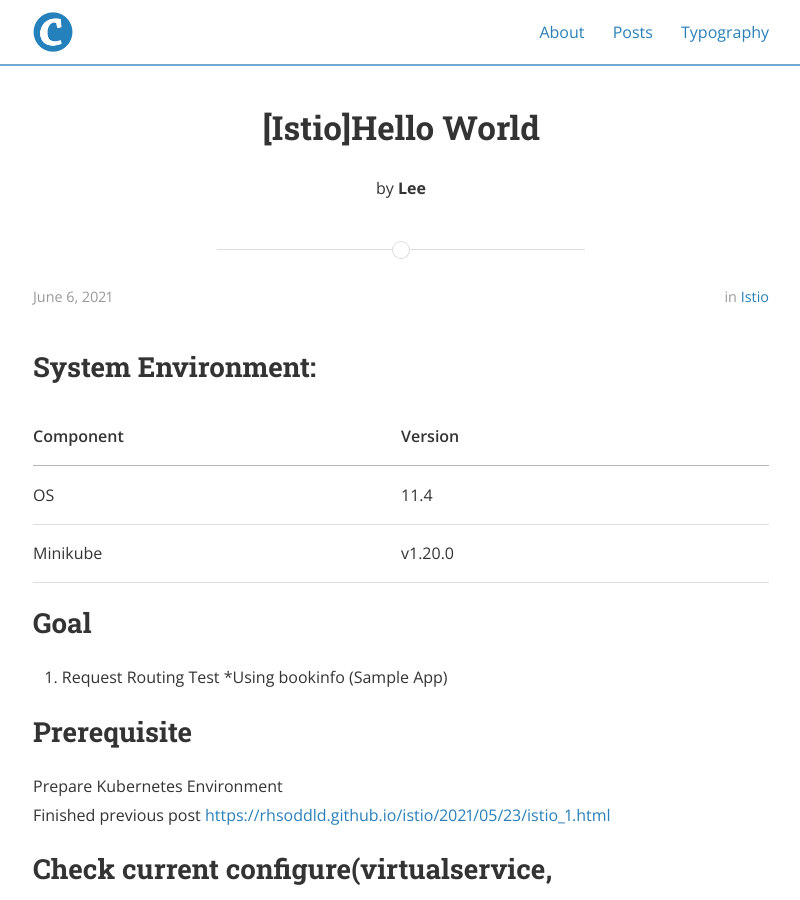
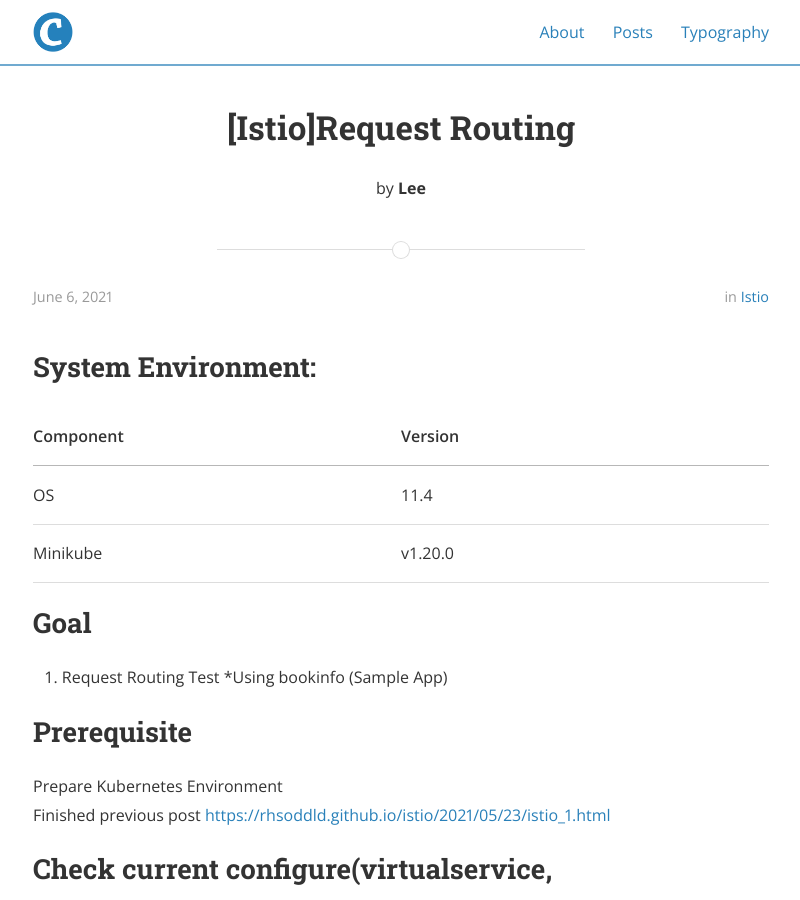
Before and after one commit to rhsoddld/rhsoddld.github.io, a Jekyll site: the page built from _posts/2021-06-06-istio_2.md, in a window 1280 px wide and 900 px high. Shown: the whole window, without its empty margins (239-1039 px from the left). Built offline with Jekyll 4.4.1, drawn with Linux system fonts in a browser that asks for light colours; nearby versions of some CDN libraries.

Commit message:
add-0606-post

```diff
--- a/_posts/2021-06-06-istio_2.md
+++ b/_posts/2021-06-06-istio_2.md
@@ -1,6 +1,6 @@
 ---
 layout: post
-title: "[Istio]Hello World"
+title: "[Istio]Request Routing"
 date: 2021-06-06T00:35:54-05:00
 author: Lee
 categories: Istio
```
